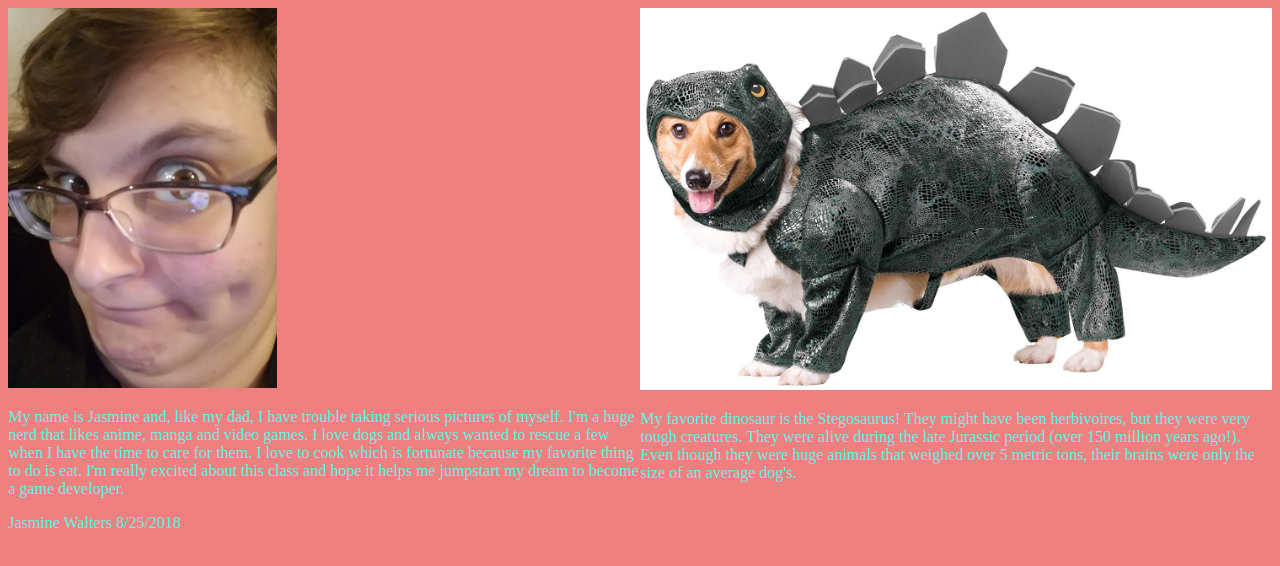
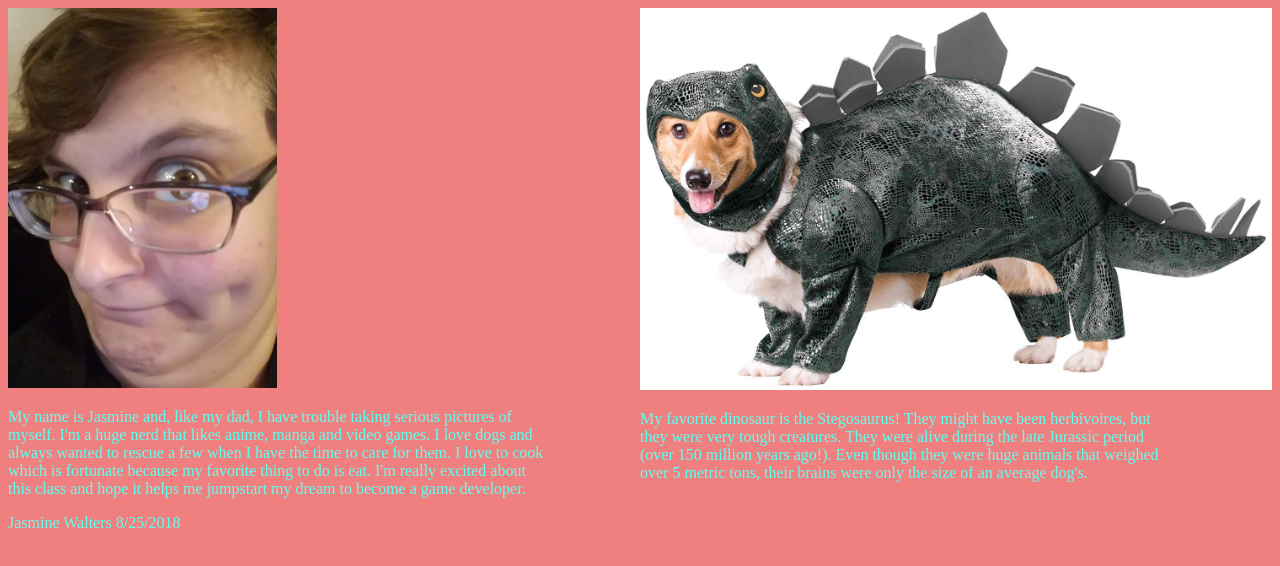
Before and after one commit to jsmnwltrs/mini-challenge1, a plain HTML site: page index.html in a window 1280 px wide. Drawn offline with Linux system fonts and the light colour scheme.

Commit message:
fixed text width

```diff
--- a/index.html
+++ b/index.html
@@ -11,7 +11,7 @@
      <div class=boxes>
      <div class=box>
          <img class=image1 src="me.jpg" alt="my face">
-         <p>My name is Jasmine and, like my dad, I have trouble taking serious pictures of myself. I'm
+         <p class=paragraph>My name is Jasmine and, like my dad, I have trouble taking serious pictures of myself. I'm
               a huge nerd that likes anime, manga and video games. I love dogs and always wanted to rescue
               a few when I have the time to care for them. I love to cook which is fortunate because my
               favorite thing to do is eat. I'm really excited about this class and hope it helps me
@@ -19,7 +19,7 @@
      </div>
      <div class=box>
             <img class=image2 src="steg.jpg" alt="dino dog">
-            <p>My favorite dinosaur is the Stegosaurus! They might have been herbivoires, but they were
+            <p class=paragraph>My favorite dinosaur is the Stegosaurus! They might have been herbivoires, but they were
                 very tough creatures. They were alive during the late Jurassic period (over 150 million years ago!).
              Even though they were huge animals that weighed over 5 metric tons, their brains were only
              the size of an average dog's.</p>
--- a/main.css
+++ b/main.css
@@ -20,3 +20,7 @@ html {
 .box {
     width: 50%;
 }
+
+.paragraph {
+    max-width: 85%
+}
```
